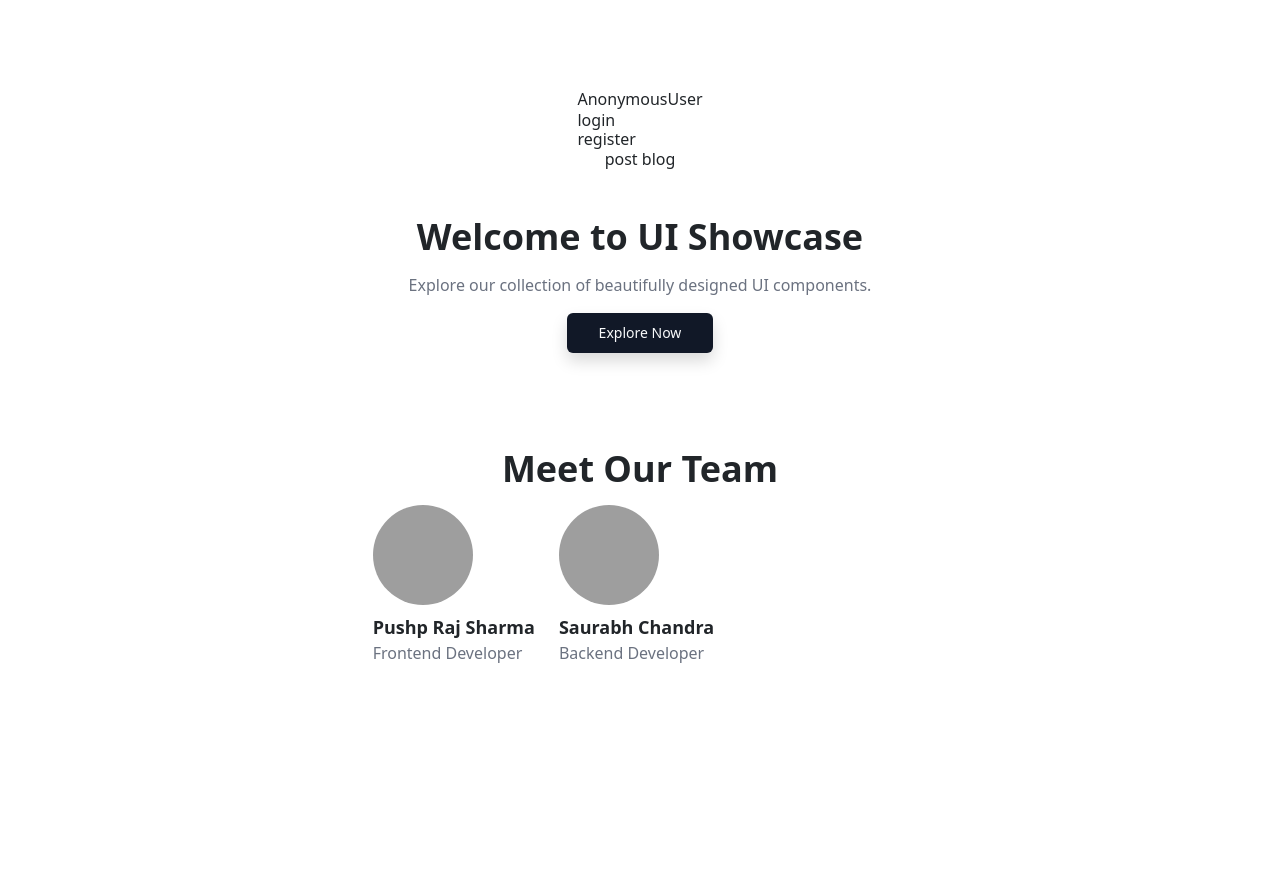
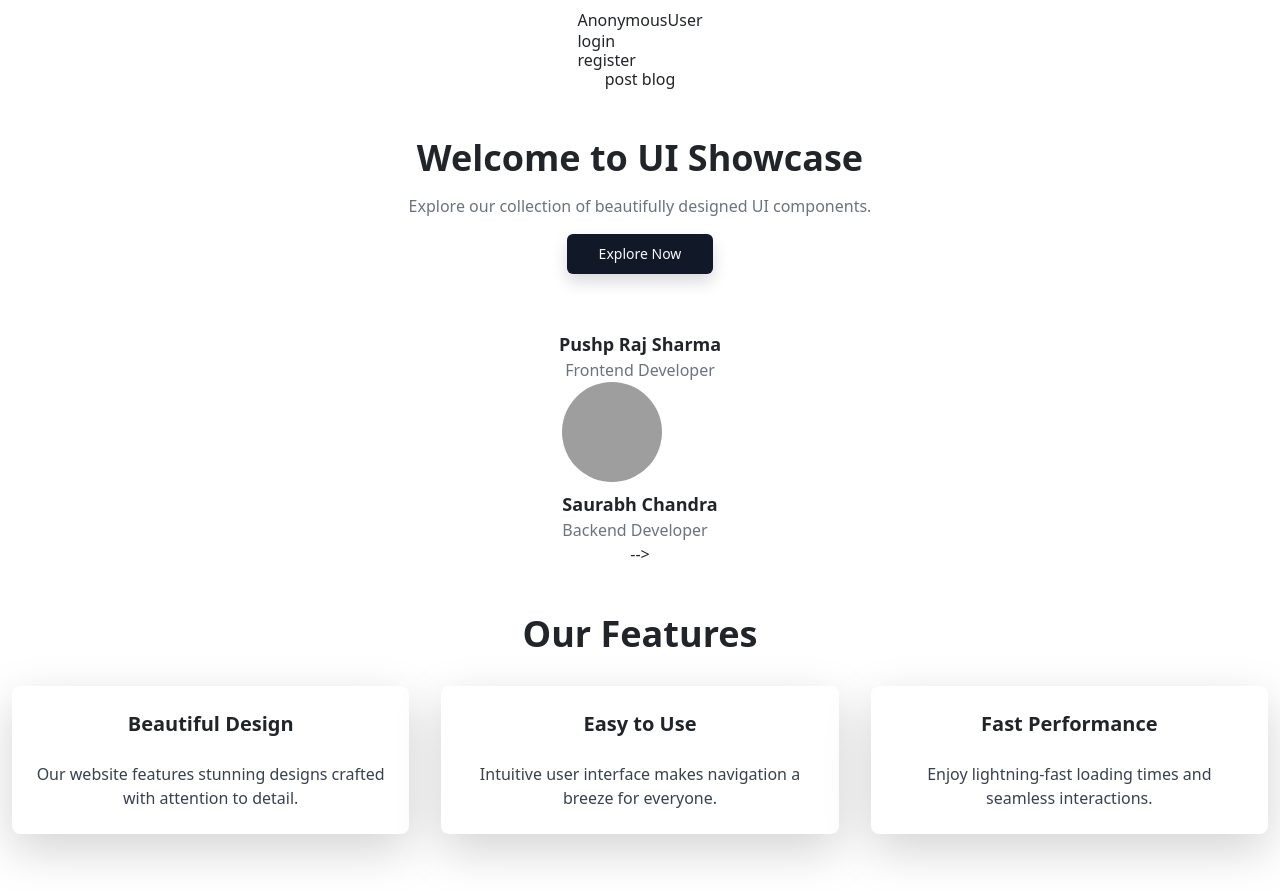
Before and after one commit to saurabh1244/windcss, a Django app: page / in a window 1280 px wide. Shown: the part 70-960 px from the top of the page. Before the commit the page ends 733 px from the top, so only its background shows below. Run offline with Django 5.2, Linux system fonts and the light colour scheme; parts of the project's set-up code (start-up, migrations or seed data) failed here and were passed over; grey boxes are pictures that could not be loaded.

Commit message:
Update home.html

```diff
--- a/appx/templates/home.html
+++ b/appx/templates/home.html
@@ -46,7 +46,7 @@
 
 </section>
 
-<section id="about" class="flex flex-col items-center justify-center space-y-4 py-12">
+<!-- <section id="about" class="flex flex-col items-center justify-center space-y-4 py-12">
     <h2 class="text-4xl font-bold">Meet Our Team</h2>
     <div class="grid grid-cols-1 sm:grid-cols-2 lg:grid-cols-3 gap-4">
 
@@ -62,5 +62,27 @@
             <p class="text-gray-500 dark:text-gray-400">Backend Developer</p>
             </div>
         </div>
-    </section>
+    </section> -->
+
+
+    <section id="features" class="py-12">
+            <div class="container mx-auto text-center">
+                <h2 class="text-4xl font-bold mb-8">Our Features</h2>
+                <div class="grid grid-cols-1 sm:grid-cols-2 lg:grid-cols-3 gap-8">
+                    <div class="p-6 bg-white rounded-lg shadow-lg">
+                        <h3 class="text-xl font-semibold mb-4">Beautiful Design</h3>
+                        <p class="text-gray-700">Our website features stunning designs crafted with attention to
+                            detail.</p>
+                    </div>
+                    <div class="p-6 bg-white rounded-lg shadow-lg">
+                        <h3 class="text-xl font-semibold mb-4">Easy to Use</h3>
+                        <p class="text-gray-700">Intuitive user interface makes navigation a breeze for everyone.</p>
+                    </div>
+                    <div class="p-6 bg-white rounded-lg shadow-lg">
+                        <h3 class="text-xl font-semibold mb-4">Fast Performance</h3>
+                        <p class="text-gray-700">Enjoy lightning-fast loading times and seamless interactions.</p>
+                    </div>
+                </div>
+            </div>
+        </section>
 </main>
```
